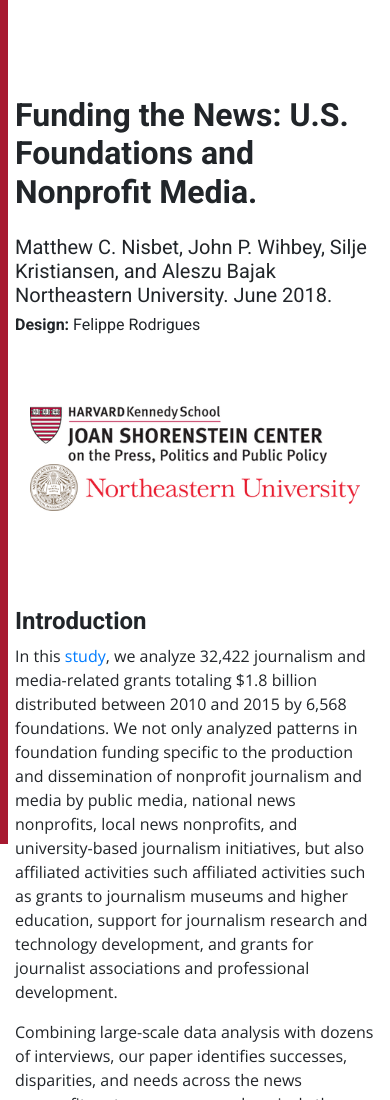
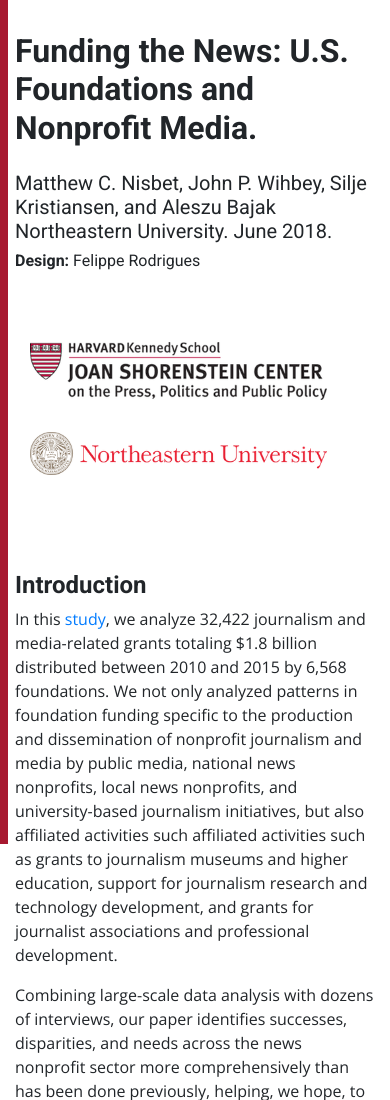
Before and after one commit to fsorodrigues/fdn-grants, a website: page src/index.html in a window 390 px wide. Shown: the top 1100 px of the page. Drawn offline with nearby package versions, Linux system fonts and the light colour scheme; no server answers; files whose address does not match are found by name.

Commit message:
Fix mobile margins

```diff
--- a/src/style/main.css
+++ b/src/style/main.css
@@ -4,6 +4,10 @@
     height: 100vh;
     position: fixed;
     width:5%;
+}
+
+div.page-header {
+    margin-top: 4rem;
 }
 
 @media (max-width: 767.98px) {
@@ -13,10 +17,10 @@
         position: fixed;
         width:2%;
     }
-}
 
-div.page-header {
-    margin-top: 4rem;
+    div.page-header {
+        margin-top: 2rem;
+    }
 }
 
 div.container-chart {
@@ -110,3 +114,14 @@
 .logo2 img {
     width: 100%;
 }
+
+@media (max-width: 575.98px) {
+    .logo1 img,
+    .logo2 img {
+        width: 90%;
+    }
+
+    .logo2 img {
+        margin: 2rem 0 0 0;
+    }
+}
--- a/src/style/text.css
+++ b/src/style/text.css
@@ -3,7 +3,7 @@
 
 h2.title {
     font-size:2.0rem;
-    margin: 2rem 0 1.5rem 0;
+    margin: 0rem 0 1.5rem 0;
     font-weight: 700;
 }
 
```
Also changed, not shown: dist/bundle.js, dist/index.html.
